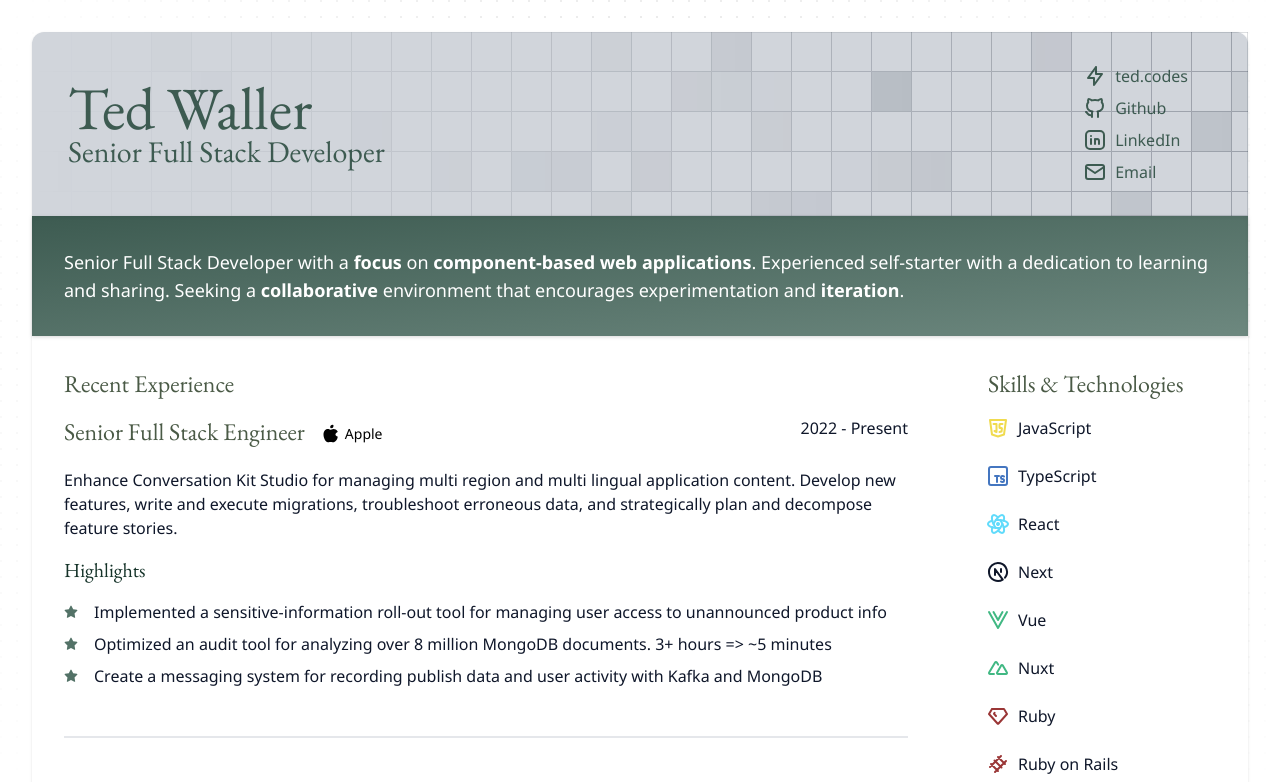
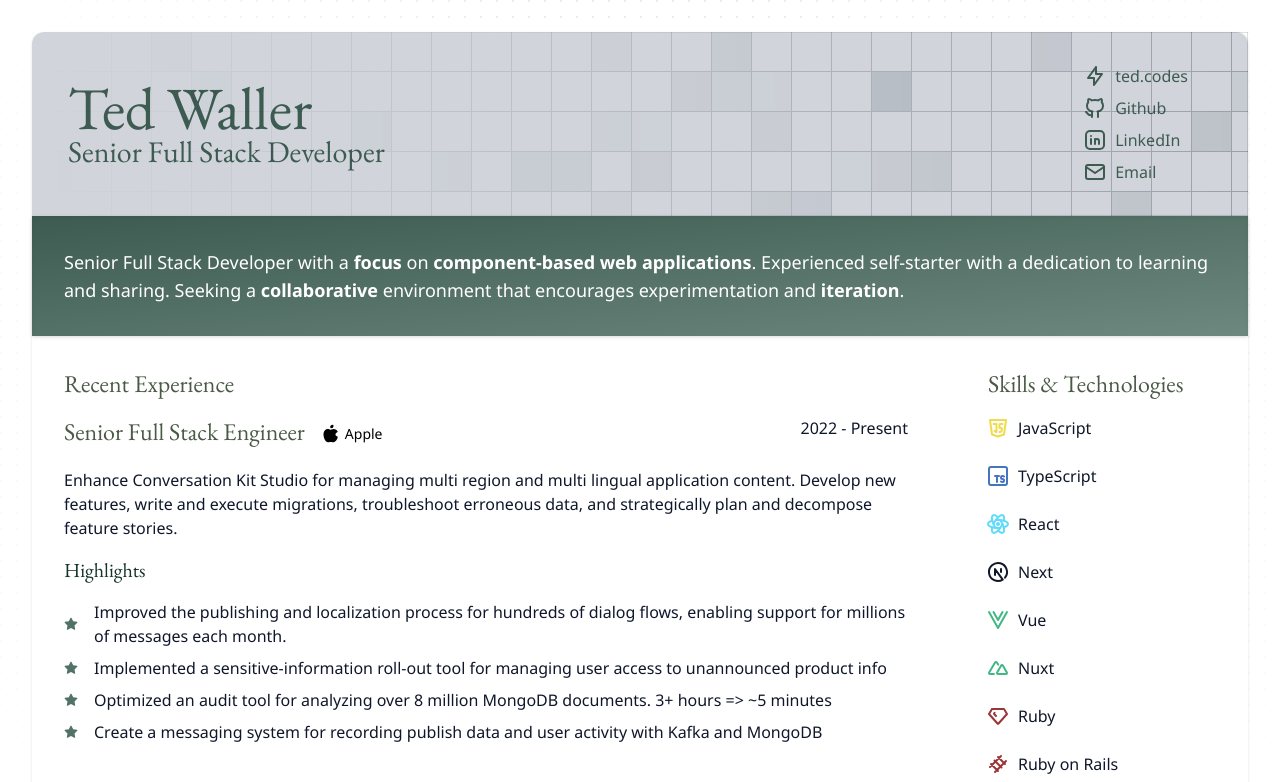
Before and after one commit to tbwiii/resume, a React (Vite) app: page / in a window 1280 px wide. Shown: the top 782 px of the page. Built offline with nearby package versions, Linux system fonts and the light colour scheme.

Commit message:
new highlight

```diff
--- a/src/components/experience.tsx
+++ b/src/components/experience.tsx
@@ -24,8 +24,9 @@ const xpItems: xpItem[] = [
     icon: <IconBrandAppleFilled size={20} />,
     date: "2022 - Present",
     description:
-      "Enhance Conversation Kit Studio for managing multi region and multi lingual application content. Develop new features, write and execute migrations, troubleshoot erroneous data, and strategically plan and decompose feature stories.",
+      `Enhance Conversation Kit Studio for managing multi region and multi lingual application content. Develop new features, write and execute migrations, troubleshoot erroneous data, and strategically plan and decompose feature stories.`,
     highlights: [
+      "Improved the publishing and localization process for hundreds of dialog flows, enabling support for millions of messages each month.",
       "Implemented a sensitive-information roll-out tool for managing user access to unannounced product info",
       "Optimized an audit tool for analyzing over 8 million MongoDB documents. 3+ hours => ~5 minutes",
       "Create a messaging system for recording publish data and user activity with Kafka and MongoDB",
```
